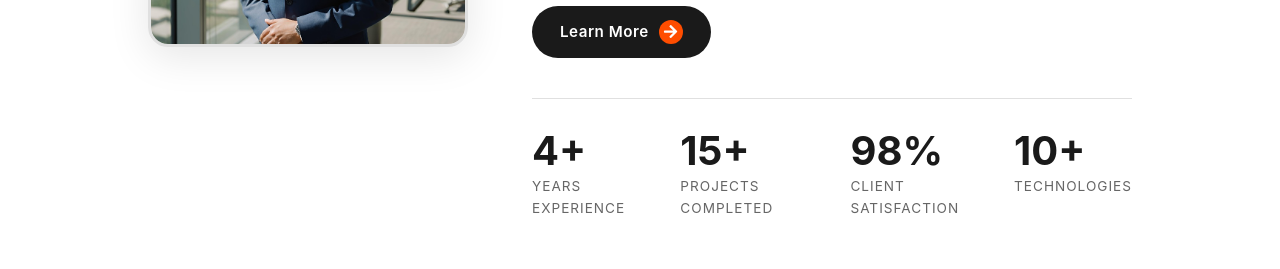
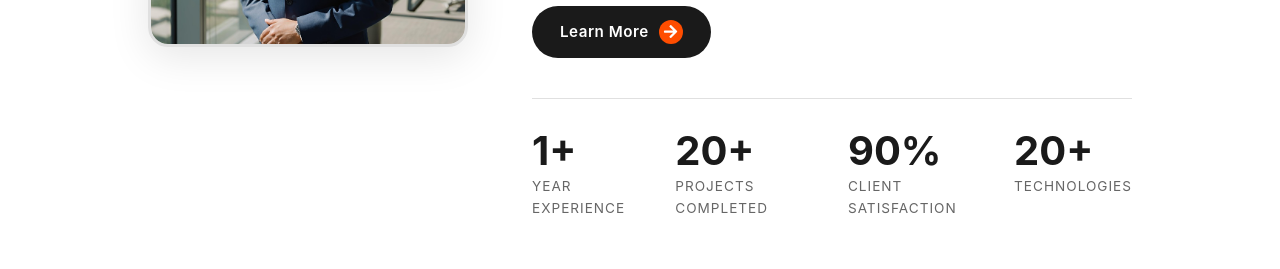
Before and after one commit to ShyamCoder2024/Portfolio, a React (Vite) app: page / in a window 1280 px wide. Shown: the part 1200-1469 px from the top of the page. Built offline with nearby package versions, Linux system fonts and the light colour scheme.

Commit message:
Update About stats: 1yr, 20+ projects, 90% satisfaction, 20+ tech

```diff
--- a/src/components/About.jsx
+++ b/src/components/About.jsx
@@ -7,10 +7,10 @@ import profileImg from '../assets/profile.jpg';
 
 const About = () => {
     const stats = [
-        { number: '4+', label: 'Years Experience' },
-        { number: '15+', label: 'Projects Completed' },
-        { number: '98%', label: 'Client Satisfaction' },
-        { number: '10+', label: 'Technologies' },
+        { number: '1+', label: 'Year Experience' },
+        { number: '20+', label: 'Projects Completed' },
+        { number: '90%', label: 'Client Satisfaction' },
+        { number: '20+', label: 'Technologies' },
     ];
 
     return (
```
